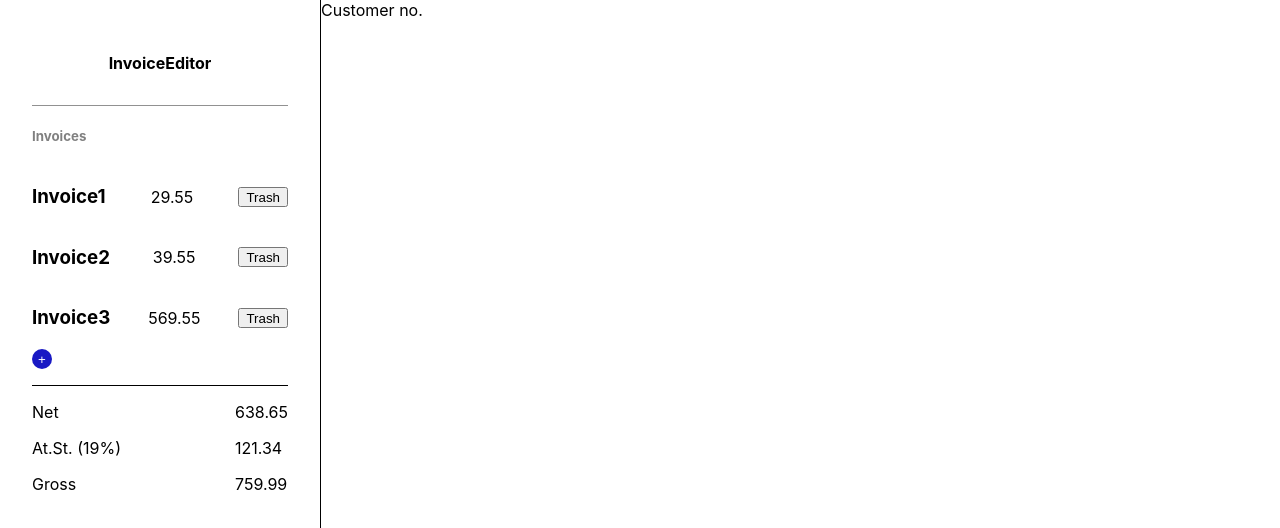
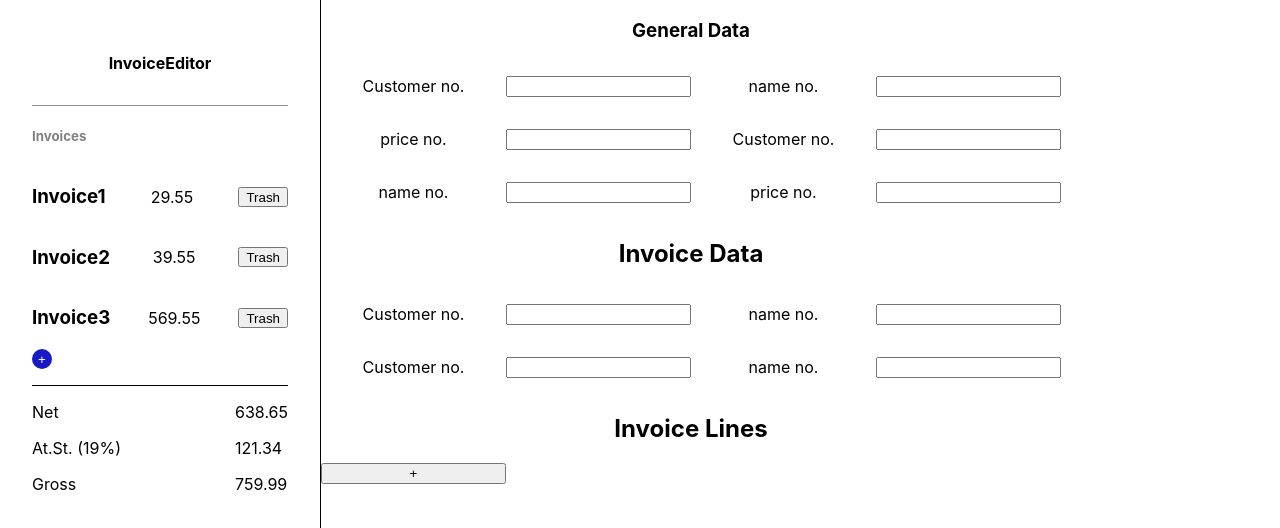
Before and after one commit to AlexMelov/BitsiaTask, a React (Create React App) app: page / in a window 1280 px wide. Shown: the top 528 px of the page. Built offline with nearby package versions, Linux system fonts and the light colour scheme.

Commit message:
added Skelet

```diff
--- a/src/Components/Layout/GeneralData.js
+++ b/src/Components/Layout/GeneralData.js
@@ -1,9 +1,45 @@
 import React from "react";
+import classes from "./GeneralData.module.scss";
 
 const GeneralData = () => {
+  const addItemHandler = () => {
+    console.log("Adding Item");
+  };
+  const submitHandler = (e) => {
+    e.preventDefault();
+  };
   return (
-    <form>
-      <label htmlFor="customerNo">Customer no.</label>
+    <form onSubmit={submitHandler}>
+      <h3>General Data</h3>
+      <div className={classes.generalData}>
+        <label htmlFor="customerNo">Customer no.</label>
+        <input id="customerNo" />
+        <label htmlFor="name">name no.</label>
+        <input id="name" />
+        <label htmlFor="price">price no.</label>
+        <input id="price" />
+        <label htmlFor="cust1">Customer no.</label>
+        <input id="cust1" />
+        <label htmlFor="name2">name no.</label>
+        <input id="name2" />
+        <label htmlFor="price2">price no.</label>
+        <input id="price2" />
+      </div>
+      <h2>Invoice Data</h2>
+      <div className={classes.generalData}>
+        <label htmlFor="customerNo">Customer no.</label>
+        <input id="customerNo" />
+        <label htmlFor="name">name no.</label>
+        <input id="name" />
+        <label htmlFor="cust1">Customer no.</label>
+        <input id="cust1" />
+        <label htmlFor="name2">name no.</label>
+        <input id="name2" />
+      </div>
+      <h2>Invoice Lines</h2>
+      <div className={classes.generalData}>
+        <button onClick={addItemHandler}>+</button>
+      </div>
     </form>
   );
 };
--- /dev/null
+++ b/src/Components/Layout/GeneralData.module.scss
@@ -0,0 +1,8 @@
+.generalData {
+  display: grid;
+  grid-template-columns: repeat(4, 1fr);
+  & input,
+  & label {
+    margin: 1rem 0;
+  }
+}
--- a/src/Components/Layout/InvoiceEditor.js
+++ b/src/Components/Layout/InvoiceEditor.js
@@ -2,6 +2,7 @@ import React, { useContext, useState } from "react";
 import AuthContext from "../../store/invoice-context";
 import InvoiceItem from "../UI/InvoiceItem";
 import classes from "./invoiceEditor.module.scss";
+
 const DUMMY_ARR = [
   { id: 0, name: "Invoice1", price: 29.55 },
   { id: 1, name: "Invoice2", price: 39.55 },
@@ -11,11 +12,7 @@ const InvoiceEditor = (props) => {
   const [invoices, setInvoices] = useState(DUMMY_ARR);
 
   const deleteHandler = (id) => {
-    const filtered = invoices.filter((item) => {
-      if (item.id !== id) {
-        return item;
-      }
-    });
+    const filtered = invoices.filter((item) => (item.id !== id ? item : null));
     setInvoices([...filtered]);
   };
   const ctx = useContext(AuthContext);
```
